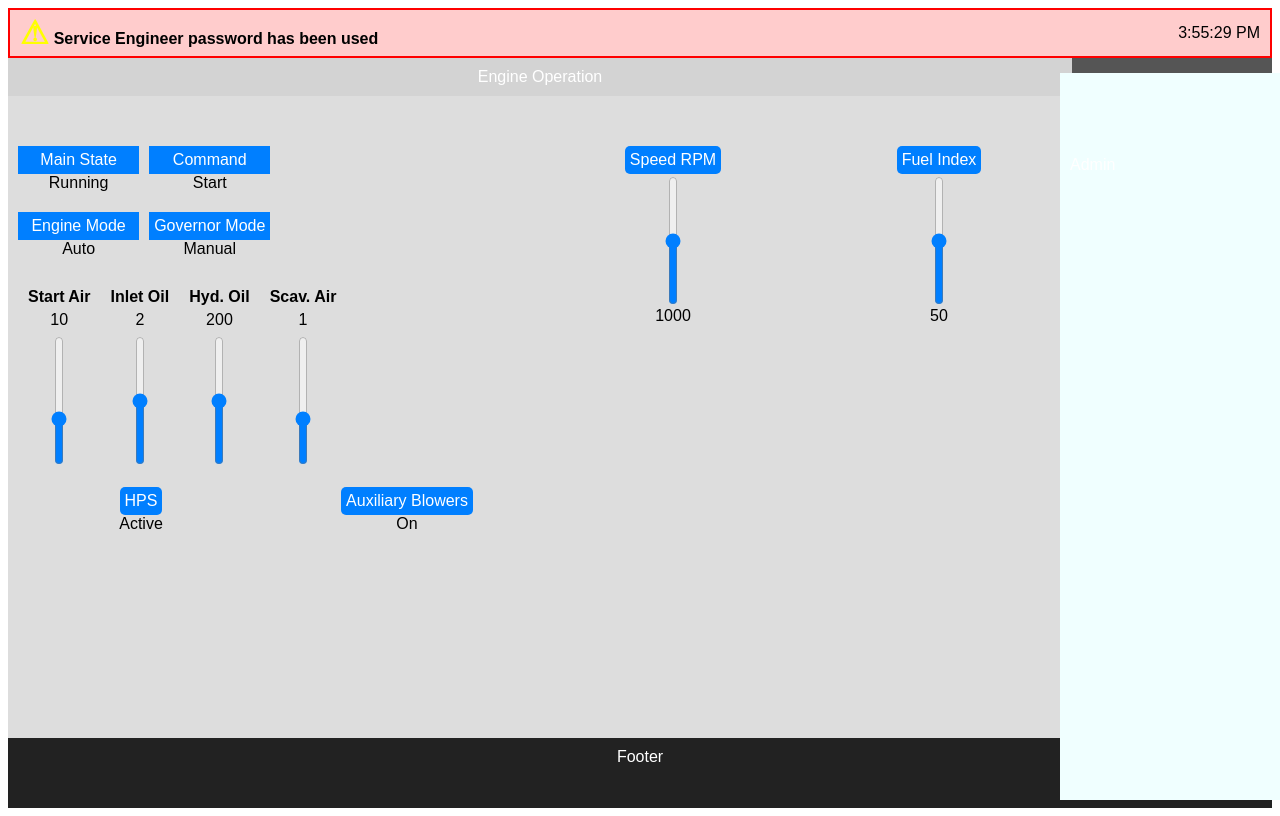
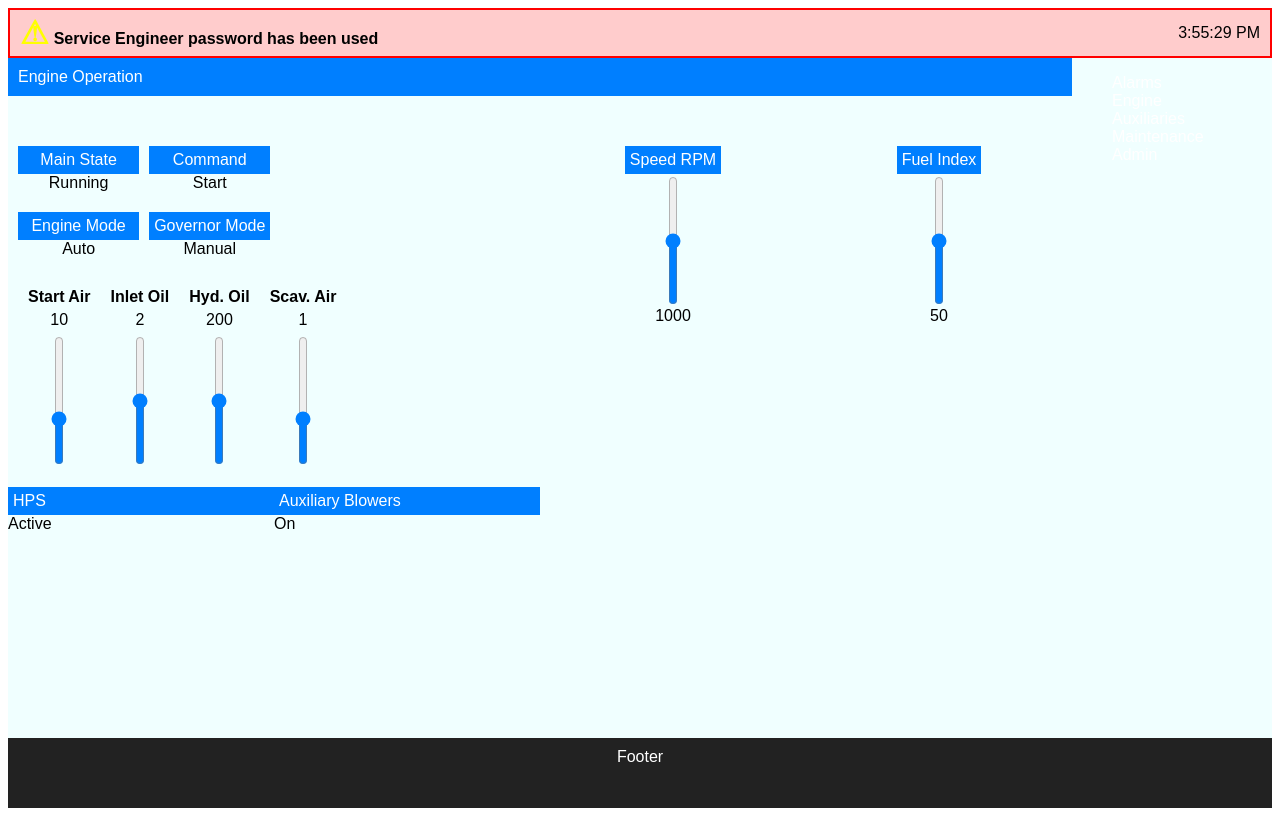
Before and after one commit to torkilp/EcsMopAB_Test, an Angular app in the folder ecsmop/: page / in a window 1280 px wide. Built offline with nearby package versions, Linux system fonts and the light colour scheme.

Commit message:
Refactor styles and structure for main area and right menu components, enhancing usability and visual consistency

```diff
--- a/ecsmop/src/app/components/app/app.component.css
+++ b/ecsmop/src/app/components/app/app.component.css
@@ -24,14 +24,14 @@ html {
 }
 
 .content {
-    background: #ddd;
+    background: azure;
     flex: 1;
     padding: 0px;
     overflow-y: auto;
 }
 
 .right-menu {
-    background: #555;
+    background: azure;
     color: white;
     width: 200px;
     padding: 0px;
--- a/ecsmop/src/app/components/main-area/main-area.component.css
+++ b/ecsmop/src/app/components/main-area/main-area.component.css
@@ -71,11 +71,11 @@ input[type='range'][orient=vertical]::-webkit-slider-thumb {
 
 
 .top-bar {
-    background-color: lightgray;
+    background-color: #007FFF;
     color: white;
     width: 100%;
     padding: 10px;
-    text-align: center;
+    text-align: left;
 }
 
 
@@ -118,7 +118,8 @@ input[type='range'][orient=vertical]::-webkit-slider-thumb {
     background-color: #007FFF;
     color: white;
     padding: 5px;
-    border-radius: 5px;
+    gap: 10px;
+    border-radius: 0px;
     display: inline-block;
 }
 
--- a/ecsmop/src/app/components/main-area/main-area.component.html
+++ b/ecsmop/src/app/components/main-area/main-area.component.html
@@ -37,13 +37,14 @@
       <div class="row">
 
         <div class="column">
-          <div class="control">
+          <div class="state-item">
             <label for="hpsState" class="blue-label">HPS</label>
             <span id="hpsState">{{ hpsState }}</span>
           </div>
         </div>
+
         <div class="column">
-          <div class="control">
+          <div class="state-item">
             <label for="auxBlowers" class="blue-label">Auxiliary Blowers</label>
             <span id="auxBlowers">{{ auxBlowersState }}</span>
           </div>
--- a/ecsmop/src/app/components/right-menu/right-menu.component.css
+++ b/ecsmop/src/app/components/right-menu/right-menu.component.css
@@ -1,26 +1,34 @@
 .menu {
-  display: flex;
-  flex-direction: column;
-  position: absolute;
-  right: 0;
-  top: 73px;
-  bottom: 0;
-  width: 200px;
-  background: azure;
-  padding: 10px;
+  list-style-type: none;
+  padding: 0;
 }
 
-.menu button {
+.menu>li {
   background-color: #007FFF;
   color: white;
   padding: 10px;
-  margin: 5px 0;
+  margin: 5px;
+  cursor: pointer;
   border: none;
-  cursor: pointer;
+  text-align: center;
 }
 
-.menu button.active {
+.menu>li:focus,
+.menu>li:active {
   background-color: darkblue;
+}
+
+.menu>li ul {
+  list-style-type: none;
+  padding: 0;
+  margin: 0;
+}
+
+.menu>li ul>li {
+  background-color: lightblue;
+  color: black;
+  padding: 5px;
+  margin: 2px;
 }
 
 .reduced-width {
--- a/ecsmop/src/app/components/right-menu/right-menu.component.html
+++ b/ecsmop/src/app/components/right-menu/right-menu.component.html
@@ -1,3 +1,7 @@
+<!-- Description: This is the HTML file for the right-menu component. It displays the menu items and sub-menu items. -->
+
+
+
 <div class="menu">
   <ul>
     <li *ngFor="let item of menuItems" (click)="toggleSubMenu(item)" (keypress)="toggleSubMenu(item)" class="menu">
@@ -9,5 +13,4 @@
       </ul>
     </li>
   </ul>
-
 </div>
--- a/ecsmop/src/app/components/right-menu/right-menu.component.ts
+++ b/ecsmop/src/app/components/right-menu/right-menu.component.ts
@@ -19,11 +19,6 @@ export class RightMenuComponent {
       subMenu: ['Operation', 'Status', 'Process Info', 'Process Adjustment', 'Chief Limiters'],
       isSubMenuVisible: false
     },
-    { name: 'Operation', subMenu: [] },
-    { name: 'Status', subMenu: [] },
-    { name: 'Process Info', subMenu: [] },
-    { name: 'Process Adjustment', subMenu: [] },
-    { name: 'Chief Limiters', subMenu: [] },
     { name: 'Auxiliaries', subMenu: [] },
     { name: 'Maintenance', subMenu: [] },
     { name: 'Admin', subMenu: [] }
```
